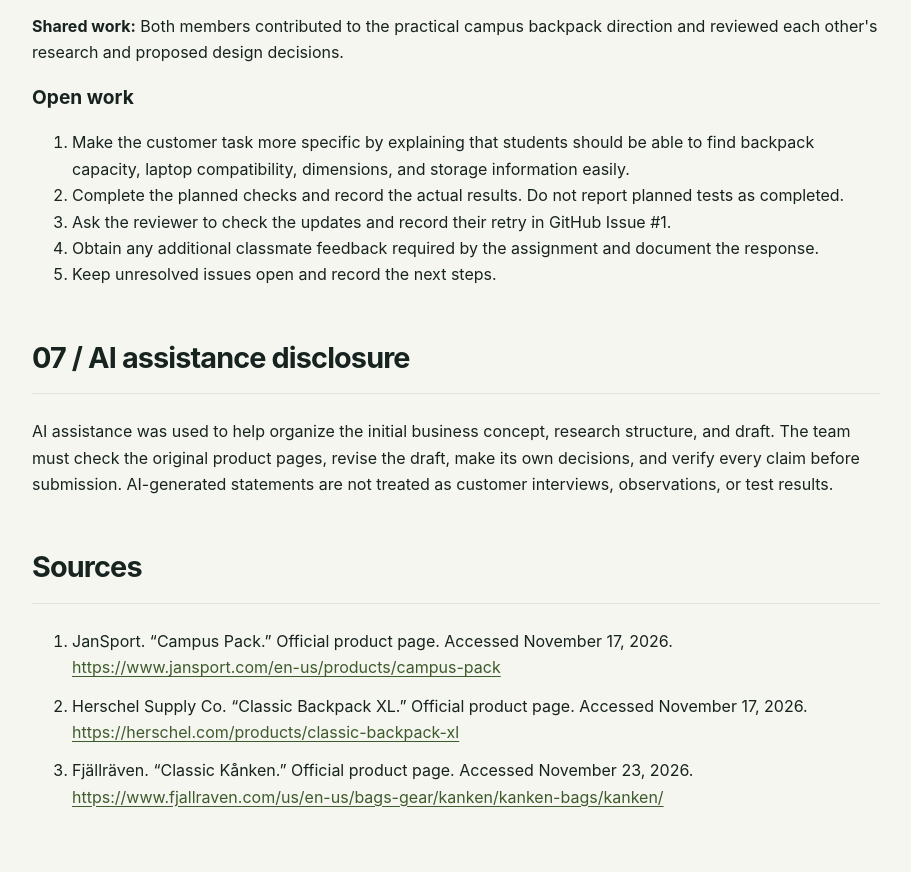
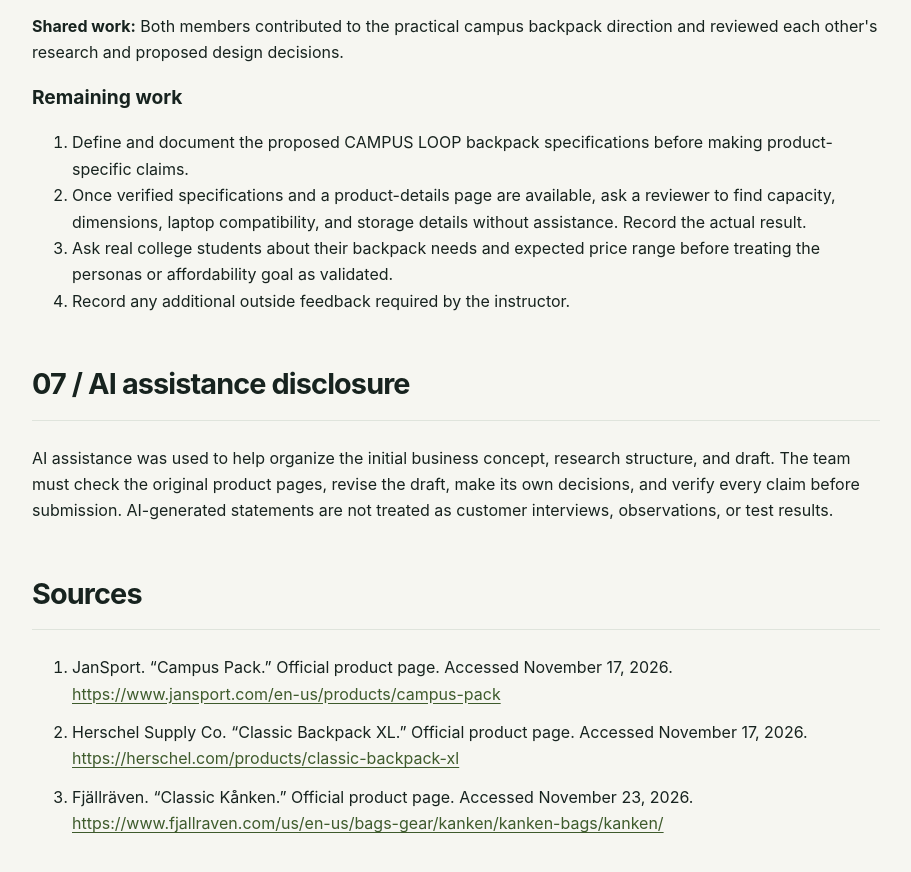
Before and after one commit to mfnu906-ship-it/is117-group-business, a plain HTML site: page research.html in a window 1280 px wide. Shown: the part 5091-5963 px from the top of the page, without its empty margins (184-1095 px from the left). Drawn offline with Linux system fonts and the light colour scheme.

Commit message:
Rename 'Open work' section to 'Remaining work'

```diff
--- a/research.html
+++ b/research.html
@@ -141,13 +141,12 @@
 
 <p><strong>Shared work:</strong> Both members contributed to the practical campus backpack direction and reviewed each other's research and proposed design decisions.</p>
 
-<h3>Open work</h3>
+<h3>Remaining work</h3>
 <ol>
-  <li>Make the customer task more specific by explaining that students should be able to find backpack capacity, laptop compatibility, dimensions, and storage information easily.</li>
-  <li>Complete the planned checks and record the actual results. Do not report planned tests as completed.</li>
-  <li>Ask the reviewer to check the updates and record their retry in GitHub Issue #1.</li>
-  <li>Obtain any additional classmate feedback required by the assignment and document the response.</li>
-  <li>Keep unresolved issues open and record the next steps.</li>
+  <li>Define and document the proposed CAMPUS LOOP backpack specifications before making product-specific claims.</li>
+  <li>Once verified specifications and a product-details page are available, ask a reviewer to find capacity, dimensions, laptop compatibility, and storage details without assistance. Record the actual result.</li>
+  <li>Ask real college students about their backpack needs and expected price range before treating the personas or affordability goal as validated.</li>
+  <li>Record any additional outside feedback required by the instructor.</li>
 </ol>
     </section>
 
```
